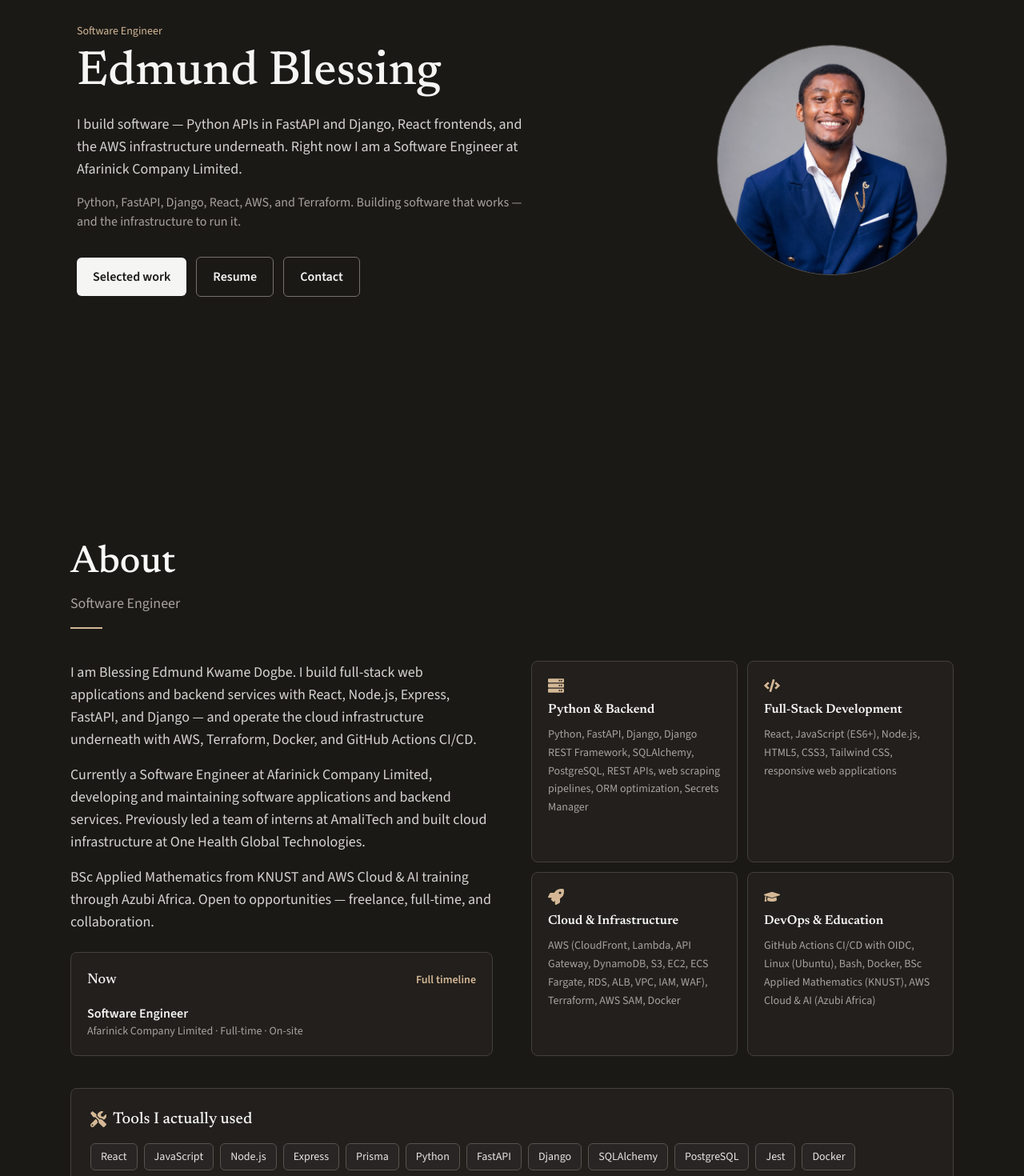
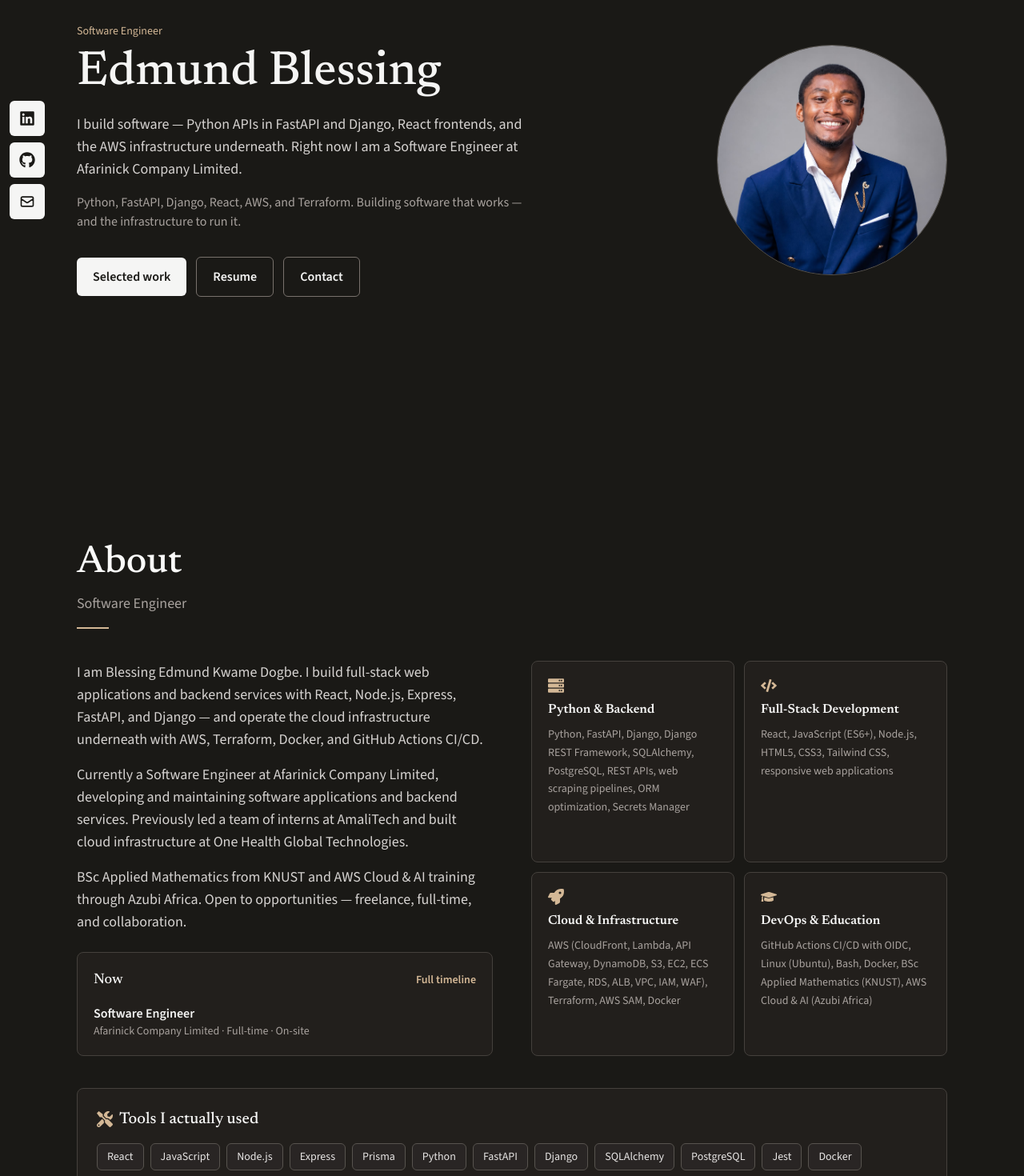
Before and after one commit to GeekKwame/Portfolio, a React (Vite) app: page / in a window 1280 px wide. Shown: the part 200-1670 px from the top of the page at 80% size. Built offline with nearby package versions, Linux system fonts and the light colour scheme.

Commit message:
fix(ui): show social sidebar on lg screens and adjust container padding

```diff
--- a/src/components/About.jsx
+++ b/src/components/About.jsx
@@ -13,7 +13,7 @@ const About = memo(function About() {
 
   return (
     <div name="about" className='w-full bg-paper dark:bg-ink text-ink dark:text-stone-200 py-14 md:py-20'>
-      <div className='max-w-6xl px-4 sm:px-6 mx-auto flex flex-col justify-center w-full'>
+      <div className='max-w-6xl px-4 sm:px-6 lg:px-14 xl:px-8 mx-auto flex flex-col justify-center w-full'>
         <div className='mb-8 md:mb-10'>
           <h2 className='font-display text-3xl sm:text-4xl md:text-5xl mb-3 text-ink dark:text-stone-50'>About</h2>
           <p className='text-stone-600 dark:text-stone-400 text-base sm:text-lg mb-4'>{PERSONAL_INFO.title}</p>
--- a/src/components/Home.jsx
+++ b/src/components/Home.jsx
@@ -9,7 +9,7 @@ const Home = () => {
 
   return (
     <div name="home" className='min-h-[100svh] w-full bg-paper dark:bg-ink relative overflow-x-hidden'>
-      <div className='flex flex-col lg:flex-row justify-center items-center min-h-[100svh] mx-auto w-full max-w-6xl text-ink dark:text-stone-200 px-4 sm:px-6 lg:px-8 relative z-10 pt-24 pb-16 lg:py-0 gap-8 lg:gap-16'>
+      <div className='flex flex-col lg:flex-row justify-center items-center min-h-[100svh] mx-auto w-full max-w-6xl text-ink dark:text-stone-200 px-4 sm:px-6 lg:px-14 xl:px-8 relative z-10 pt-24 pb-16 lg:py-0 gap-8 lg:gap-16'>
         <div className='w-full lg:flex-1 min-w-0 order-2 lg:order-1'>
           <p className='text-sm font-medium text-accent dark:text-accent-muted mb-3'>
             {PERSONAL_INFO.title}
--- a/src/components/SocialLinks.jsx
+++ b/src/components/SocialLinks.jsx
@@ -49,7 +49,7 @@ const SocialLinks = memo(function SocialLinks() {
   ];
 
   return (
-    <nav aria-label="Social links" className='hidden 2xl:flex flex-col gap-2 fixed top-1/2 left-3 -translate-y-1/2 z-40'>
+    <nav aria-label="Social links" className='hidden lg:flex flex-col gap-2 fixed top-1/2 left-3 -translate-y-1/2 z-40'>
       {links.map((link) => (
         link.onClick ? (
           <button
```
